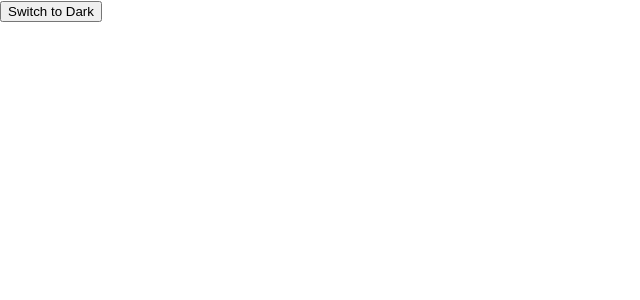
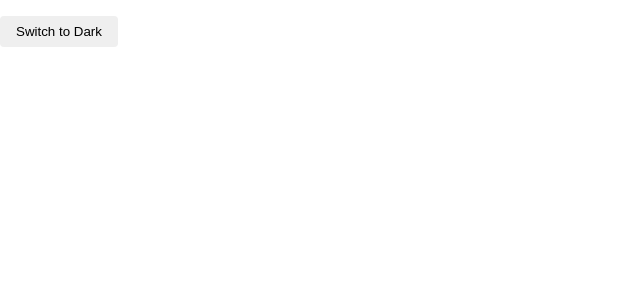
Before and after one commit to vineet-k09/skillmatrix, a React (Create React App) app in the folder frontend/: page / in a window 1280 px wide. Shown: the top 300 px of the page, without its empty margins (0-640 px from the left). Built offline with nearby package versions, Linux system fonts and the light colour scheme.

Commit message:
added themes to frontend

```diff
--- a/frontend/src/index.css
+++ b/frontend/src/index.css
@@ -11,3 +11,21 @@ code {
   font-family: source-code-pro, Menlo, Monaco, Consolas, 'Courier New',
     monospace;
 }
+
+body.light {
+  background-color: #ffffff;
+  color: #000000;
+}
+
+body.dark {
+  background-color: #1e1e1e;
+  color: #ffffff;
+}
+
+button {
+  margin-top: 1rem;
+  padding: 0.5rem 1rem;
+  border: none;
+  border-radius: 4px;
+  cursor: pointer;
+}
```
